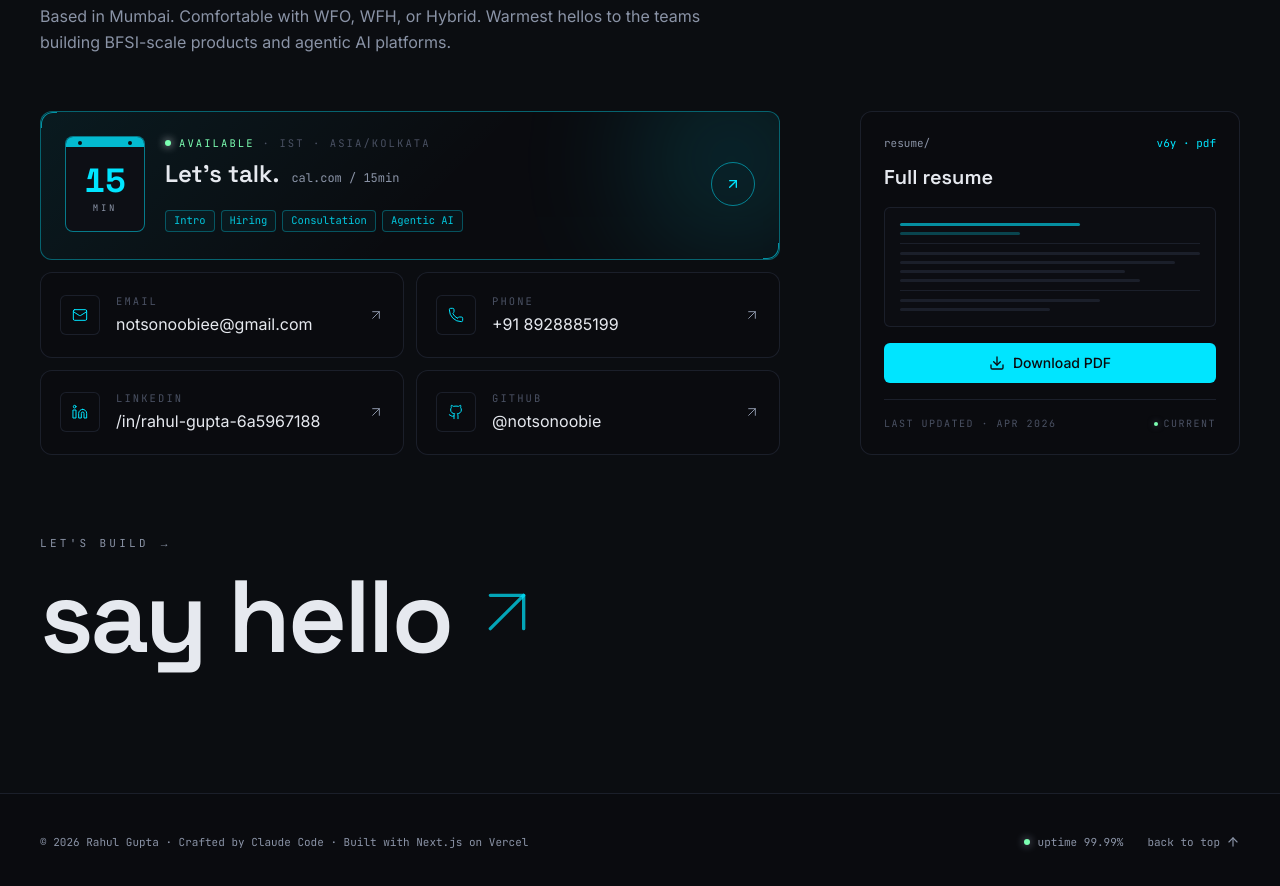
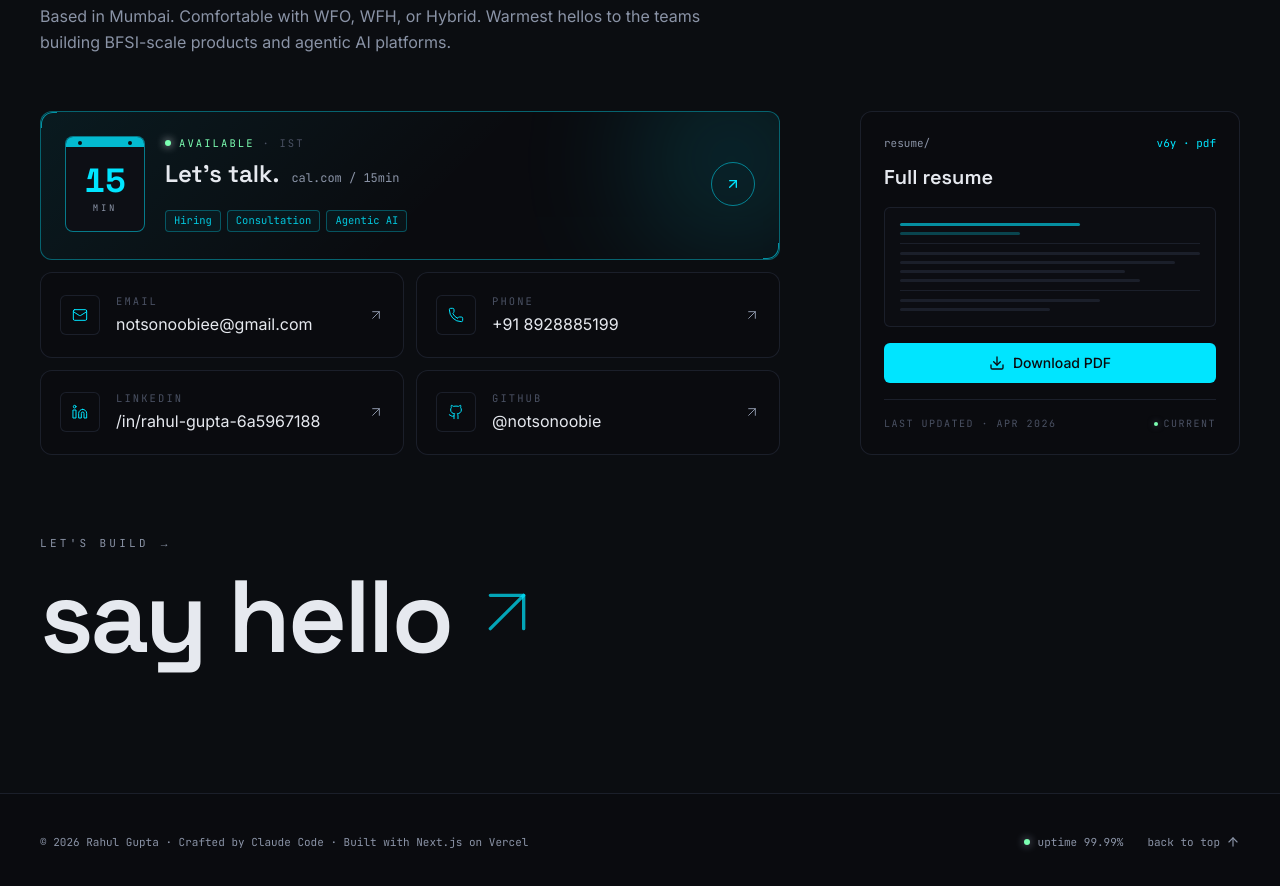
Before and after one commit to notsonoobie/notsonoobie, a Next.js app: page / in a window 1280 px wide. Shown: the part 8420-9306 px from the top of the page. Built offline with nearby package versions, Linux system fonts and the light colour scheme.

Commit message:
Enhancements & Bug Fixes.

```diff
--- a/app/blogs/page.tsx
+++ b/app/blogs/page.tsx
@@ -1,9 +1,9 @@
+import { SidebarNav } from "@/components/nav/SidebarNav";
+import { getAllBlogSummaries } from "@/lib/blogs";
+import { SITE_URL } from "@/lib/seo";
+import { ArrowUpRight, Clock } from "lucide-react";
 import type { Metadata } from "next";
 import Link from "next/link";
-import { ArrowUpRight, Clock } from "lucide-react";
-import { getAllBlogSummaries } from "@/lib/blogs";
-import { SidebarNav } from "@/components/nav/SidebarNav";
-import { SITE_URL } from "@/lib/seo";
 
 export const metadata: Metadata = {
   title: "Writing · Rahul Gupta",
@@ -51,7 +51,7 @@ export default async function BlogsIndexPage() {
         <div aria-hidden className="absolute inset-0 bg-grid bg-grid-fade opacity-30 pointer-events-none" />
         <div className="relative mx-auto max-w-6xl px-6 md:px-10 pt-28 md:pt-36 pb-14 md:pb-20">
           <div className="font-mono text-[11px] tracking-[0.3em] uppercase text-cyan mb-5">
-            // writing / v1
+            {"// writing / v1"}
           </div>
           <h1 className="font-display text-[clamp(2.75rem,7vw,5.5rem)] leading-[0.98] tracking-[-0.025em] font-semibold">
             Notes on building<br />
@@ -81,7 +81,7 @@ export default async function BlogsIndexPage() {
               {featured ? (
                 <Link
                   href={`/blogs/${featured.slug}`}
-                  className="group relative block rounded-2xl hairline bg-canvas-2/40 hover:bg-canvas-2/70 transition-colors p-8 md:p-12 overflow-hidden"
+                  className="group relative block rounded-2xl hairline bg-canvas-2/40 hover:bg-canvas-2/70 transition-colors p-8 md:p-12 overflow-hidden mb-10"
                 >
                   {/* Corner brackets */}
                   <span
@@ -110,7 +110,7 @@ export default async function BlogsIndexPage() {
                           <span className="size-1.5 rounded-full bg-cyan shadow-[0_0_8px_currentColor]" />
                           latest
                         </span>
-                        <span className="h-px w-8 bg-line" />
+                        <span className="h-px w-5 bg-line" />
                         <span className="text-ink-faint">
                           {formatDate(featured.frontmatter.date)}
                         </span>
@@ -152,15 +152,6 @@ export default async function BlogsIndexPage() {
               {/* Rest */}
               {rest.length > 0 && (
                 <>
-                  {featured && (
-                    <div className="mt-16 flex items-center gap-3 font-mono text-[10px] tracking-[0.3em] uppercase text-ink-faint mb-6">
-                      <span className="h-px w-10 bg-line" />
-                      <span>archive</span>
-                      <span className="h-px flex-1 bg-line" />
-                      <span>{rest.length} more</span>
-                    </div>
-                  )}
-
                   <ul
                     className={
                       rest.length === 1
--- a/components/contact/Contact.tsx
+++ b/components/contact/Contact.tsx
@@ -98,7 +98,7 @@ export function Contact() {
                         <span className="relative size-1.5 rounded-full bg-mint shadow-[0_0_8px_currentColor]" />
                       </span>
                       <span className="text-mint">available</span>
-                      <span className="text-ink-faint">· IST · Asia/Kolkata</span>
+                      <span className="text-ink-faint">· IST</span>
                     </div>
                     <div className="mt-2 flex items-baseline gap-3 flex-wrap">
                       <span className="font-display text-xl md:text-2xl font-semibold text-ink leading-tight">
@@ -108,7 +108,7 @@ export function Contact() {
                     </div>
                   </div>
                   <div className="flex flex-wrap items-center gap-1.5 font-mono text-[10.5px]">
-                    {["Intro", "Hiring", "Consultation", "Agentic AI"].map((tag) => (
+                    {["Hiring", "Consultation", "Agentic AI"].map((tag) => (
                       <span
                         key={tag}
                         className="px-2 py-0.5 rounded-sm border border-cyan/30 text-cyan/85 bg-cyan/[0.04]"
```
Also changed, not shown: 1 other file (tests, documents, lock files or other folders).
